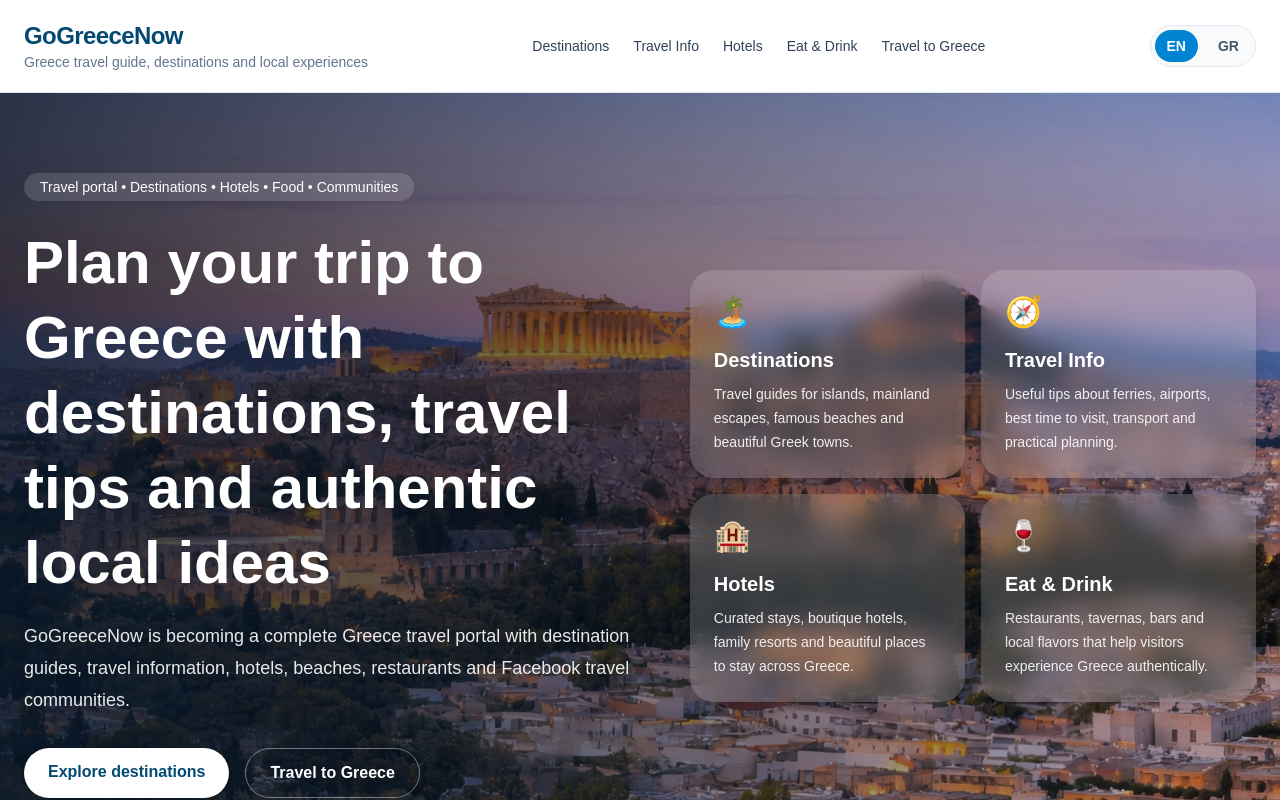
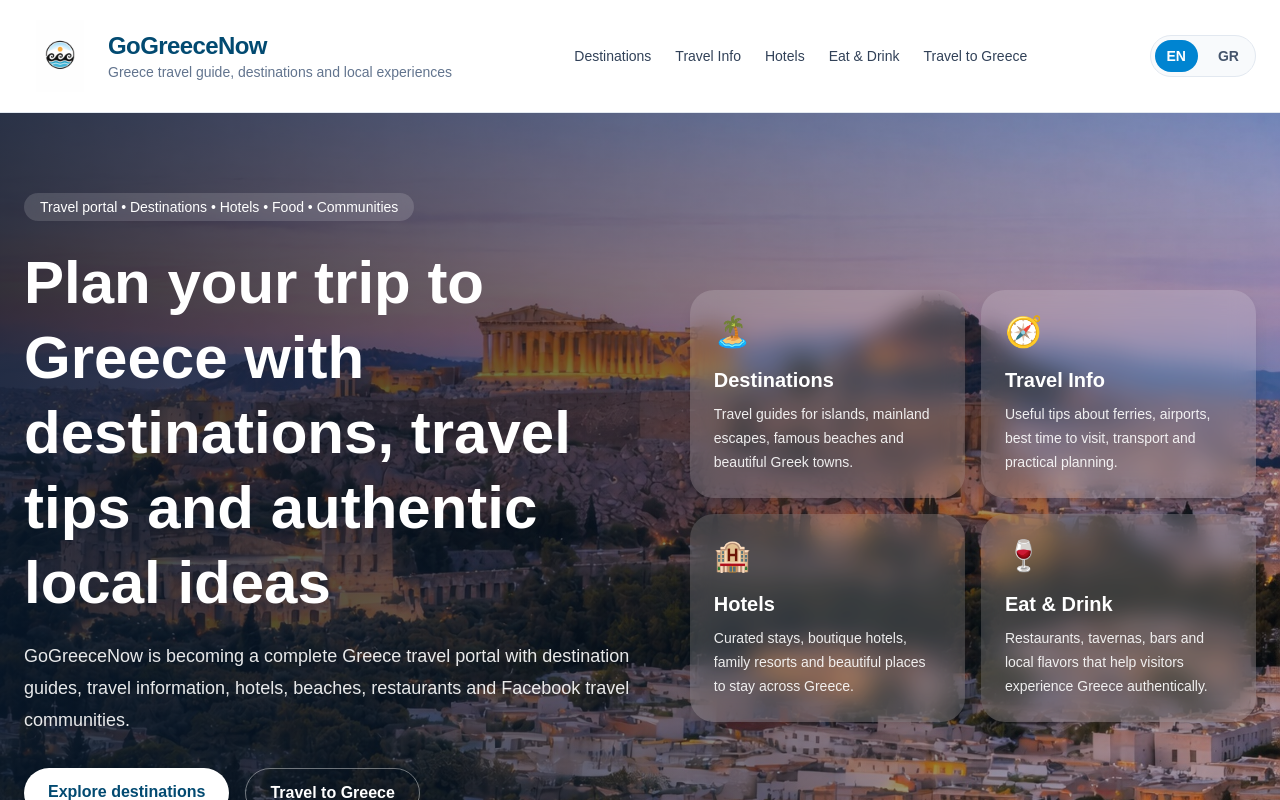
Before and after one commit to xristoskout/forumgreece, a Next.js app: page / in a window 1280 px wide. Shown: the top 800 px of the page. Built offline with nearby package versions, Linux system fonts and the light colour scheme.

Commit message:
Add clickable GoGreeceNow brand and logo

```diff
--- a/app/page.tsx
+++ b/app/page.tsx
@@ -2,6 +2,7 @@
 
 import { useMemo, useState } from "react";
 import Link from "next/link";
+import Image from "next/image";
 
 type Lang = "en" | "el";
 
@@ -147,6 +148,9 @@ export default function HomePage() {
       viewGuide: { en: "View guide →", el: "Δες τον οδηγό →" },
       viewHotels: { en: "View hotels →", el: "Δες ξενοδοχεία →" },
       discoverFood: { en: "Discover more →", el: "Ανακάλυψε περισσότερα →" },
+      footerAbout: { en: "About", el: "Σχετικά" },
+      footerContact: { en: "Contact", el: "Επικοινωνία" },
+      footerPrivacy: { en: "Privacy", el: "Απόρρητο" },
     }),
     []
   );
@@ -370,12 +374,22 @@ export default function HomePage() {
     <main className="min-h-screen bg-[#f7fbff] text-slate-900">
       <section className="sticky top-0 z-50 border-b border-slate-200 bg-white/95 backdrop-blur">
         <div className="mx-auto flex max-w-7xl items-center justify-between gap-6 px-6 py-5">
-          <div>
-            <div className="text-2xl font-bold tracking-tight text-sky-900">
-              GoGreeceNow
+          <Link href="/" className="group flex shrink-0 items-center gap-3">
+            <Image
+              src="/images/logo/gogreecenow-logo.png"
+              alt="GoGreeceNow logo"
+              width={52}
+              height={52}
+              className="h-18 w-18 object-contain"
+              priority
+            />
+            <div>
+              <div className="text-2xl font-bold tracking-tight text-sky-900 transition group-hover:text-sky-700">
+                GoGreeceNow
+              </div>
+              <div className="text-sm text-slate-500">{t.brandLine[lang]}</div>
             </div>
-            <div className="text-sm text-slate-500">{t.brandLine[lang]}</div>
-          </div>
+          </Link>
 
           <nav className="hidden gap-6 text-sm font-medium text-slate-700 lg:flex">
             <a href="#destinations" className="hover:text-sky-700">
@@ -459,7 +473,7 @@ export default function HomePage() {
             {categories.map((item) => (
               <article
                 key={item.title.en}
-                className="rounded-3xl bg-white/16 p-6 backdrop-blur-md shadow-lg"
+                className="rounded-3xl bg-white/16 p-6 shadow-lg backdrop-blur-md"
               >
                 <div className="text-3xl">{item.emoji}</div>
                 <h3 className="mt-4 text-xl font-semibold">
@@ -726,13 +740,13 @@ export default function HomePage() {
           <div>{t.footerText[lang]}</div>
           <div className="flex gap-5">
             <a href="#" className="hover:text-slate-800">
-              About
+              {t.footerAbout[lang]}
             </a>
             <a href="#" className="hover:text-slate-800">
-              Contact
+              {t.footerContact[lang]}
             </a>
             <a href="#" className="hover:text-slate-800">
-              Privacy
+              {t.footerPrivacy[lang]}
             </a>
           </div>
         </div>
--- a/app/travel-to-greece/page.tsx
+++ b/app/travel-to-greece/page.tsx
@@ -2,6 +2,7 @@
 
 import { useMemo, useState } from "react";
 import Link from "next/link";
+import Image from "next/image";
 
 type Lang = "en" | "el";
 
@@ -323,12 +324,22 @@ export default function TravelToGreecePage() {
     <main className="min-h-screen bg-[#f8fbff] text-slate-900">
       <section className="border-b border-slate-200 bg-white/95 backdrop-blur">
         <div className="mx-auto flex max-w-7xl items-center justify-between gap-6 px-6 py-5">
-          <div>
-            <div className="text-2xl font-bold tracking-tight text-sky-900">
-              GoGreeceNow
+          <Link href="/" className="group flex shrink-0 items-center gap-3">
+            <Image
+              src="/images/logo/gogreecenow-logo.png"
+              alt="GoGreeceNow logo"
+              width={52}
+              height={52}
+              className="h-12 w-12 object-contain"
+              priority
+            />
+            <div>
+              <div className="text-2xl font-bold tracking-tight text-sky-900 transition group-hover:text-sky-700">
+                GoGreeceNow
+              </div>
+              <div className="text-sm text-slate-500">{t.brandLine[lang]}</div>
             </div>
-            <div className="text-sm text-slate-500">{t.brandLine[lang]}</div>
-          </div>
+          </Link>
 
           <nav className="hidden gap-6 text-sm font-medium text-slate-700 lg:flex">
             <Link href="/" className="hover:text-sky-700">
```
Also changed, not shown: public/images/logo/gogreecenow-logo.png (added).
